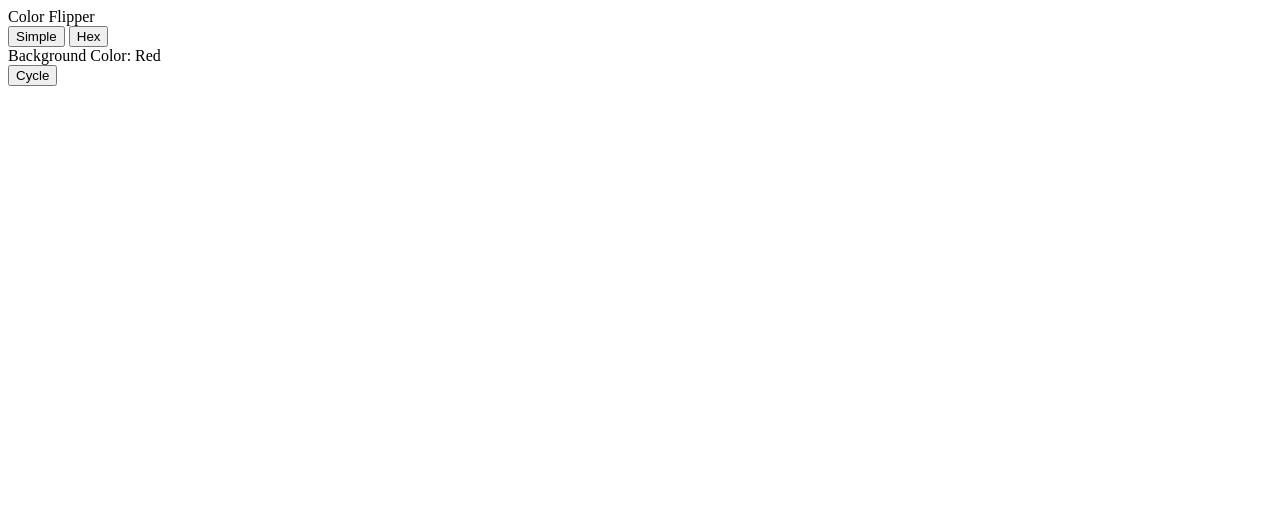
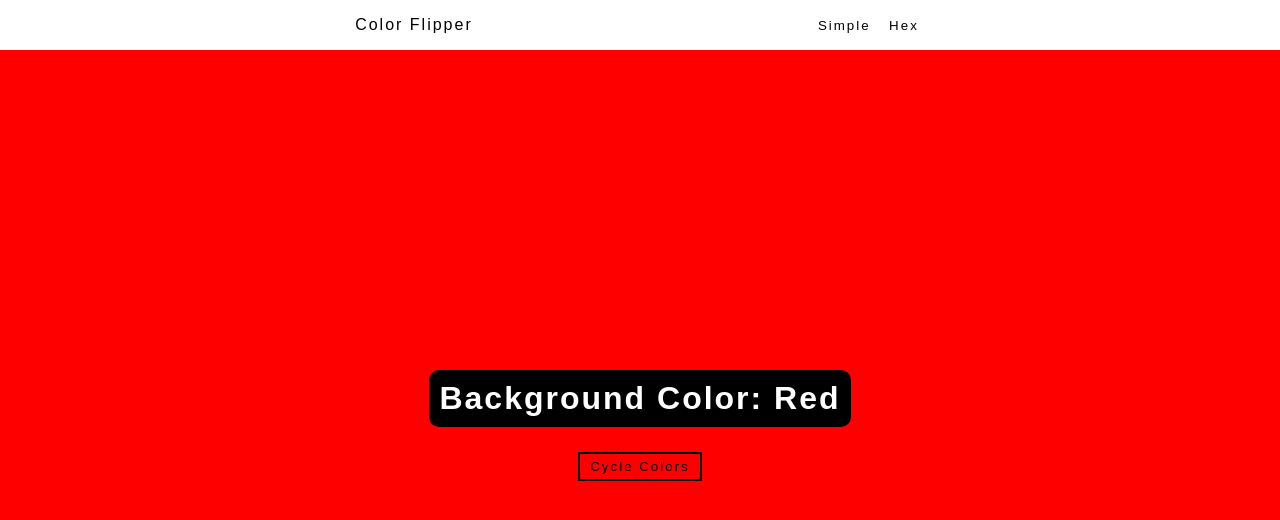
Before and after one commit to NiTzuA/fcc-color-flipper, a plain HTML site: page index.html in a window 1280 px wide. Drawn offline with Linux system fonts and the light colour scheme.

Commit message:
Created CSS layout
Created a simple CSS layout for the color flipper

```diff
--- a/index.html
+++ b/index.html
@@ -4,19 +4,20 @@
     <meta charset="UTF-8">
     <meta name="viewport" content="width=device-width, initial-scale=1.0">
     <title>Color Flipper</title>
+    <link rel="stylesheet" href="styles.css">
 </head>
 
 <body>
-
     <header>
         <div class="title">Color Flipper</div>
         <div class="options">
-            <button id="simple">Simple</button>
-            <button id="hex">Hex</button></div>
+            <button id="simple" class="title-button">Simple</button>
+            <button id="hex" class="title-button">Hex</button></div>
     </header>
     <main class="content">
         <div class="background-color-display">Background Color: Red</div>
-        <button class="confirm">Cycle</button>
+        <button class="confirm">Cycle Colors</button>
     </main>
+
 </body>
 </html>
--- a/styles.css
+++ b/styles.css
@@ -0,0 +1,58 @@
+html, body {
+    height: 100%;
+    width: 100%;
+    margin: 0;
+}
+
+body {
+    font-family: Arial, Helvetica, sans-serif;
+    display: flex;
+    flex-direction: column;
+    align-items: center;
+    letter-spacing: 2px;
+}
+
+header {
+    align-self: stretch;
+    background-color: white;
+    display: flex;
+    flex-direction: row;
+    justify-content: space-evenly;
+    align-items: center;
+    padding: 1em;
+}
+
+.content {
+    display: flex;
+    flex-direction: column;
+    background-color: red;
+    align-self:stretch;
+    align-items: center;
+    flex-grow: 1;
+    justify-content: center;
+    gap: 25px;
+}
+
+.background-color-display {
+    font-size: 2em;
+    padding: 10px;
+    background-color: black;
+    color: white;
+    border-radius: 10px;
+    font-weight: bold;
+}
+
+.title-button {
+    border-style: none;
+    background-color: transparent;
+    font-family: Arial, Helvetica, sans-serif;
+    letter-spacing: 2px;
+}
+
+.confirm {
+    border-color: black;
+    border-style: solid;
+    background-color: transparent;
+    padding: 5px 10px 5px 10px;
+    letter-spacing: 2px;
+}
```
